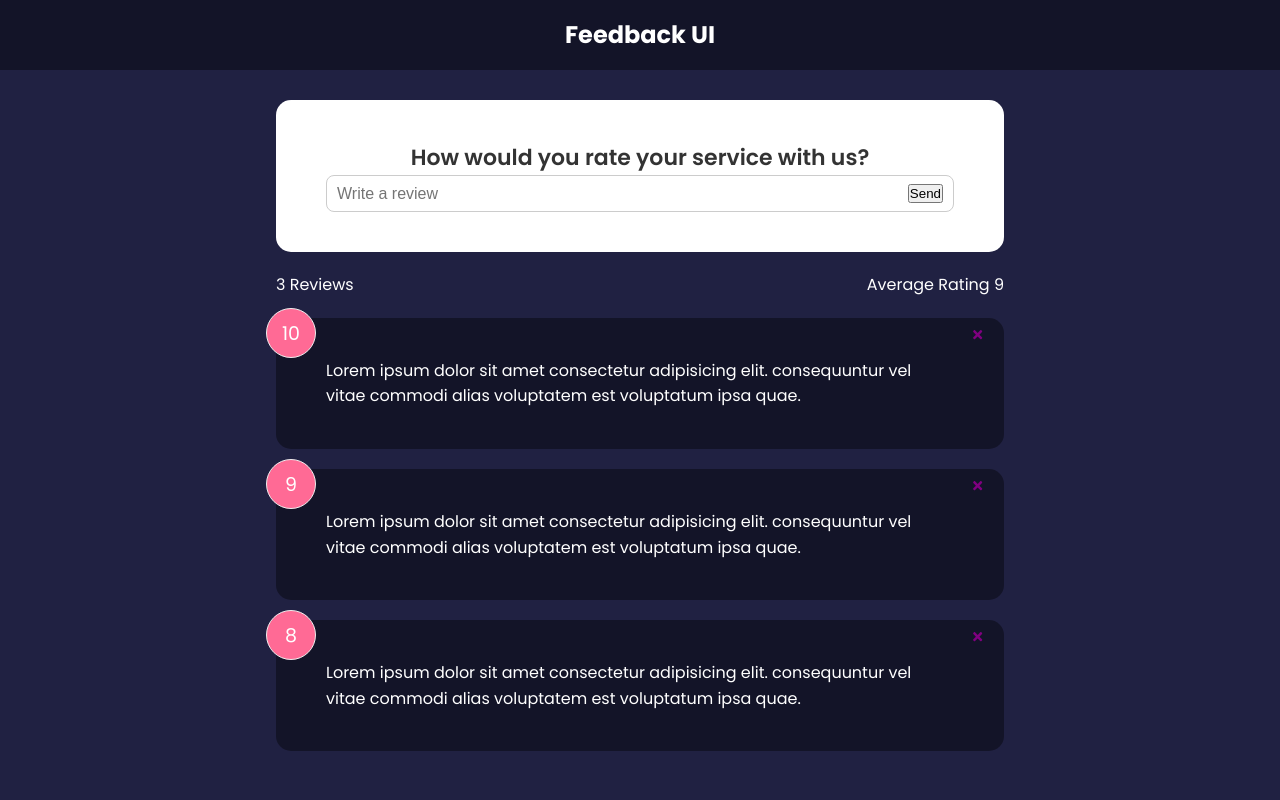
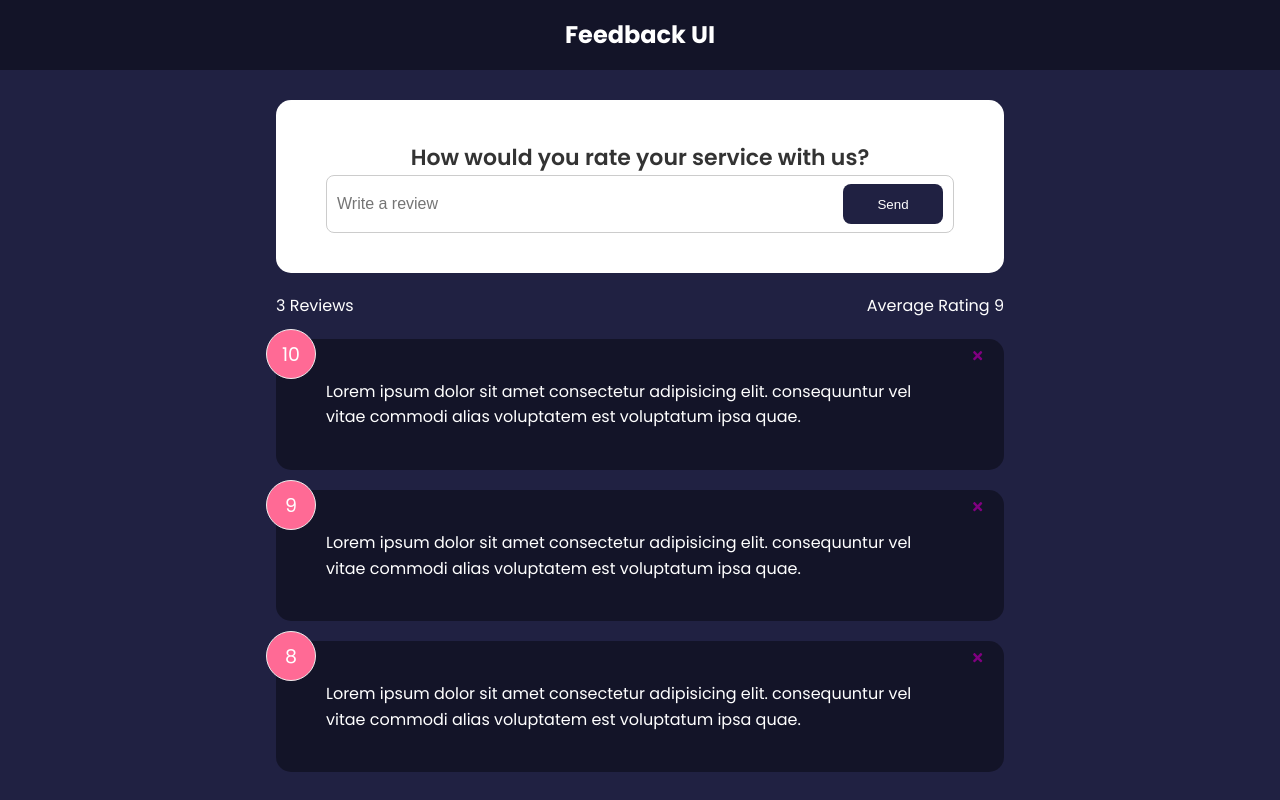
Before and after one commit to Hlakaza/feedback-app, a React (Create React App) app: page / in a window 1280 px wide. Built offline with nearby package versions, Linux system fonts and the light colour scheme.

Commit message:
feat(components): added shared button

```diff
--- a/src/components/FeedbackForm.jsx
+++ b/src/components/FeedbackForm.jsx
@@ -1,4 +1,5 @@
 import React from "react";
+import Button from "./shared/Button";
 import Card from "./shared/Card";
 
 function FeedbackForm() {
@@ -20,9 +21,9 @@
             type="text"
             placeholder="Write a review"
           />
-          <button onClick={onFormSendHandler} type="submit">
+          <Button onClick={onFormSendHandler} type="submit">
             Send
-          </button>
+          </Button>
         </div>
       </form>
     </Card>
--- /dev/null
+++ b/src/components/shared/Button.jsx
@@ -0,0 +1,23 @@
+import PropTypes from 'prop-types';
+
+function Button({children, type, version, isDisabled}) {
+  return (
+    <button type={type} disabled={isDisabled} className={`btn btn-${version}`}>{children}</button>
+  )
+}
+
+Button.defaultProps = {
+  children: 'Button',
+  type: 'button',
+  version: 'primary',
+  isDisabled: false
+}
+
+Button.propTypes = {
+  children: PropTypes.node.isRequired,
+  type: PropTypes.string,
+  version: PropTypes.string,
+  isDisabled: PropTypes.bool
+}
+
+export default Button
```
